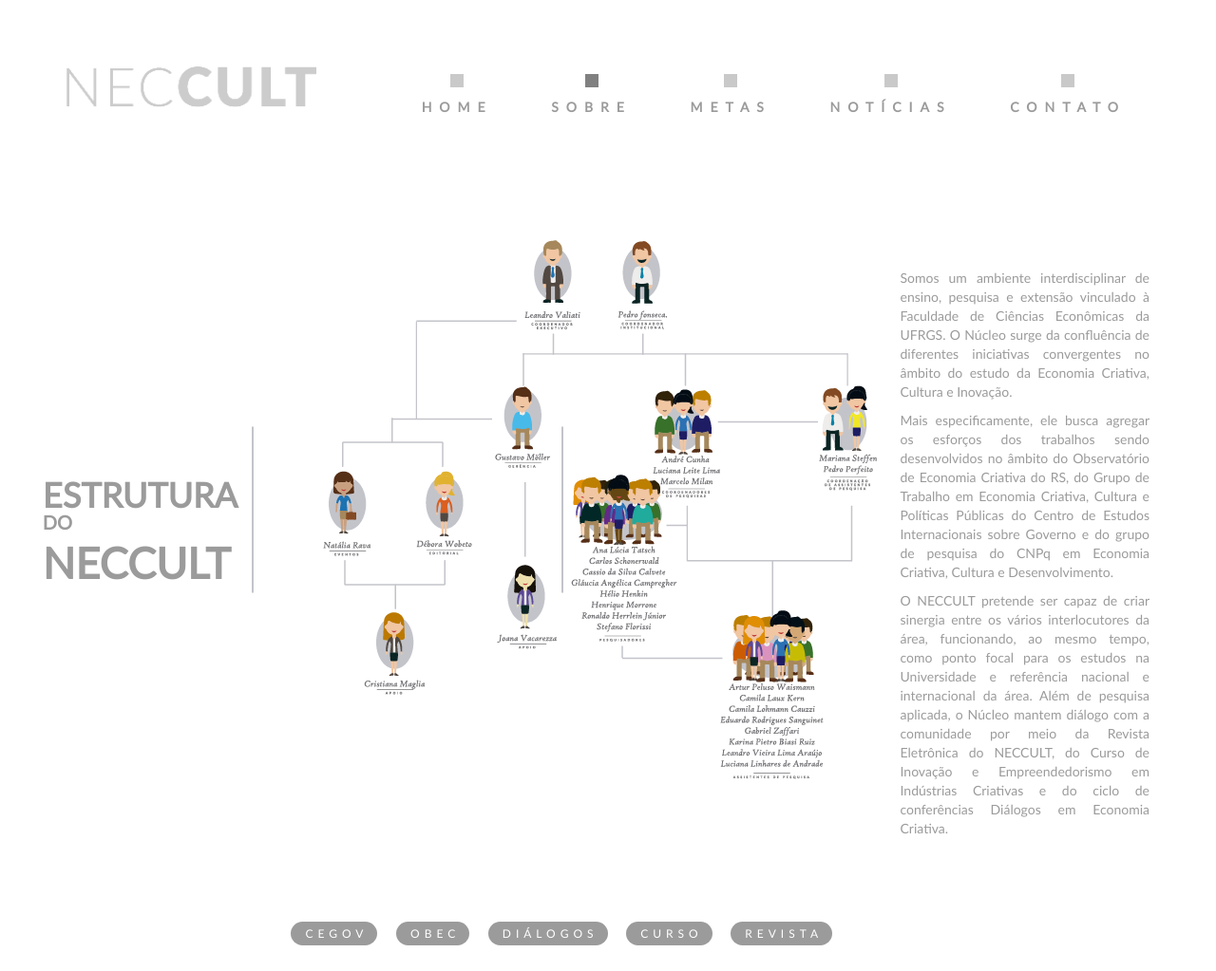
After one commit to BibianaDavila/neccult, a PHP site: page /sobre.php in a window 1280 px wide. The commit adds this page. Shown: the whole page at 95% size. Run offline with PHP 8.4, Linux system fonts and the light colour scheme; some libraries are stand-ins or nearby versions.

Commit message:
Criada página Sobre

```diff
--- a/css/main.css
+++ b/css/main.css
@@ -16,9 +16,25 @@
 body{
 	font-family: 'Lato Regular';
 	font-size: 14px;
-	background-color: #f5f5f5;
-	color: #6b6666;
+	color: #9b9b9b;
 }
+.button{
+    font-size: 12px;
+    letter-spacing: 5px;
+    text-transform: uppercase;
+    background-color: #9b9b9b;
+    color: white;
+    margin: 0px 8px;
+    padding: 5px 10px 5px 15px;
+    border-radius: 20px;
+}
+.button:hover{
+	text-decoration: none;
+	color: white;
+	background-color: #808080;
+	cursor: pointer;
+}
+
 @media (min-width: 1500px) {
 	.container {
 		width: 1470px;
@@ -156,3 +172,46 @@ li.active div.square, li a:hover div.square{
 	background-color: #808080;
 	border-color: #c9c9c9;
 }
+
+.separador-vertical{
+	position: absolute;
+	display: inline-block;
+	top: 50%;
+	transform: translateY(-50%);
+	height: 175px;
+	width: 0px;
+	border: 1.5px solid #c3c4ca;
+}
+
+/*=== página sobre ===*/
+.about-title{
+	position: absolute;
+	right: 0px;
+	top: 250px;
+	font-family: 'Lato Regular';
+	font-weight: bold;
+	font-size: 36px;
+	line-height: 36px;
+	text-transform: uppercase;
+}
+.about-title .small{
+	display: inline-block;
+	vertical-align: top;
+	line-height: 22px;
+	font-size: 20px;
+}
+.about-title .big{
+	display: inline-block;
+	font-size: 45px;
+}
+.about-text{
+	text-align: justify;
+	padding-top: 30px;
+}
+.about-img{
+	padding: 0px 75px;
+}
+
+.links-list{
+	margin: 80px 0px 30px 0px;
+}
--- a/index.php
+++ b/index.php
@@ -31,7 +31,7 @@
 						<ul class="custom-nav">
 
 							<li class="active"><a href=""><div class="square"></div>Home</a></li>
-							<li><a href=""><div class="square"></div>Sobre</a></li>
+							<li><a href="sobre.php"><div class="square"></div>Sobre</a></li>
 							<li><a href=""><div class="square"></div>Metas</a></li>
 							<li><a href=""><div class="square"></div>Notícias</a></li>
 							<li><a href=""><div class="square"></div>Contato</a></li>
--- /dev/null
+++ b/sobre.php
@@ -0,0 +1,99 @@
+<!DOCTYPE html>
+<html>
+	<head>
+		<meta charset="UTF-8">
+		<meta name="viewport" content="width=device-width, initial-scale=1.0" />
+		<link rel="stylesheet" type="text/css" href="css/bootstrap.css">
+		<link rel="stylesheet" type="text/css" href="css/main.css">
+
+		<title>NECCULT</title>
+
+		<script src="https://ajax.googleapis.com/ajax/libs/jquery/3.1.0/jquery.min.js"></script>
+		<script type="text/javascript" src="js/bootstrap.js"></script>
+		<script type="text/javascript" src="js/main.js"></script>
+
+		<link href="https://fonts.googleapis.com/css?family=Playfair+Display" rel="stylesheet">
+
+	</head>
+	<body>
+
+		<!--=== header ===-->
+		<header>
+			<div class="container">
+				<div class="row">
+
+					<!-- logo -->
+					<div class="col-md-3">
+						<img src="images/logo.png" class="logo"/>
+					</div>
+
+					<div class="col-md-9 text-right">
+						<ul class="custom-nav">
+
+							<li><a href="index.php"><div class="square"></div>Home</a></li>
+							<li class="active"><div class="square"></div>Sobre</li>
+							<li><a href=""><div class="square"></div>Metas</a></li>
+							<li><a href=""><div class="square"></div>Notícias</a></li>
+							<li><a href=""><div class="square"></div>Contato</a></li>
+
+						</ul>
+					</div>
+
+				</div>
+			</div>
+		</header>
+
+		<!--=== conteúdo ===-->
+		<div class="content">
+			<div class="container">
+				<div class="row">
+					<div class="col-md-2">
+
+						<div class="about-title">
+							Estrutura<br/>
+							<div class="small">do</div>
+							<div class="big">Neccult</div>
+						</div>
+
+					</div>
+
+					<!-- imagem equipe -->
+					<div class="col-md-7 text-center">
+						<div class="separador-vertical"></div>
+						<img src="images/equipe.png" class="about-img">
+						<div class="separador-vertical"></div>
+					</div>
+
+					<!-- texto sobre -->
+					<div class="col-md-3">
+
+						<div class="about-text">
+							<p>Somos um ambiente interdisciplinar de ensino, pesquisa e extensão vinculado à Faculdade de Ciências Econômicas da UFRGS. O Núcleo surge da confluência de diferentes iniciativas convergentes no âmbito do estudo da Economia Criativa, Cultura e Inovação.</p>
+
+							<p>Mais especificamente, ele busca agregar os esforços dos trabalhos sendo desenvolvidos no âmbito do Observatório de Economia Criativa do RS, do Grupo de Trabalho em Economia Criativa, Cultura e Políticas Públicas do Centro de Estudos Internacionais sobre Governo e do grupo de pesquisa do CNPq em Economia Criativa, Cultura e Desenvolvimento. </p>
+
+							<p>O NECCULT pretende ser capaz de criar sinergia entre os vários interlocutores da área, funcionando, ao mesmo tempo, como ponto focal para os estudos na Universidade e referência nacional e internacional da área. Além de pesquisa aplicada, o Núcleo mantem diálogo com a comunidade por meio da Revista Eletrônica do NECCULT, do Curso de Inovação e Empreendedorismo em Indústrias Criativas e do ciclo de conferências Diálogos em Economia Criativa.
+							</p>
+
+						</div>
+					</div>
+
+				</div>
+				<div class="row">
+					<div class="col-md-11 text-center">
+
+						<!-- lista de links -->
+						<p class="links-list">
+							<a href="http://www.ufrgs.br/cegov" class="button">CEGOV</a>
+							<a href="http://www.ufrgs.br/obec" class="button">OBEC</a>
+							<a href="http://www.ufrgs.br/obec/dialogos" class="button">Diálogos</a>
+							<a href="http://www.ufrgs.br/obec/inovacao" class="button">Curso</a>
+							<a href="#" class="button">Revista</a>
+						</p>
+
+					</div>
+				</div>
+			</div>
+		</div>
+	</body>
+</html>
```
Also changed, not shown: images/equipe.png (added).
